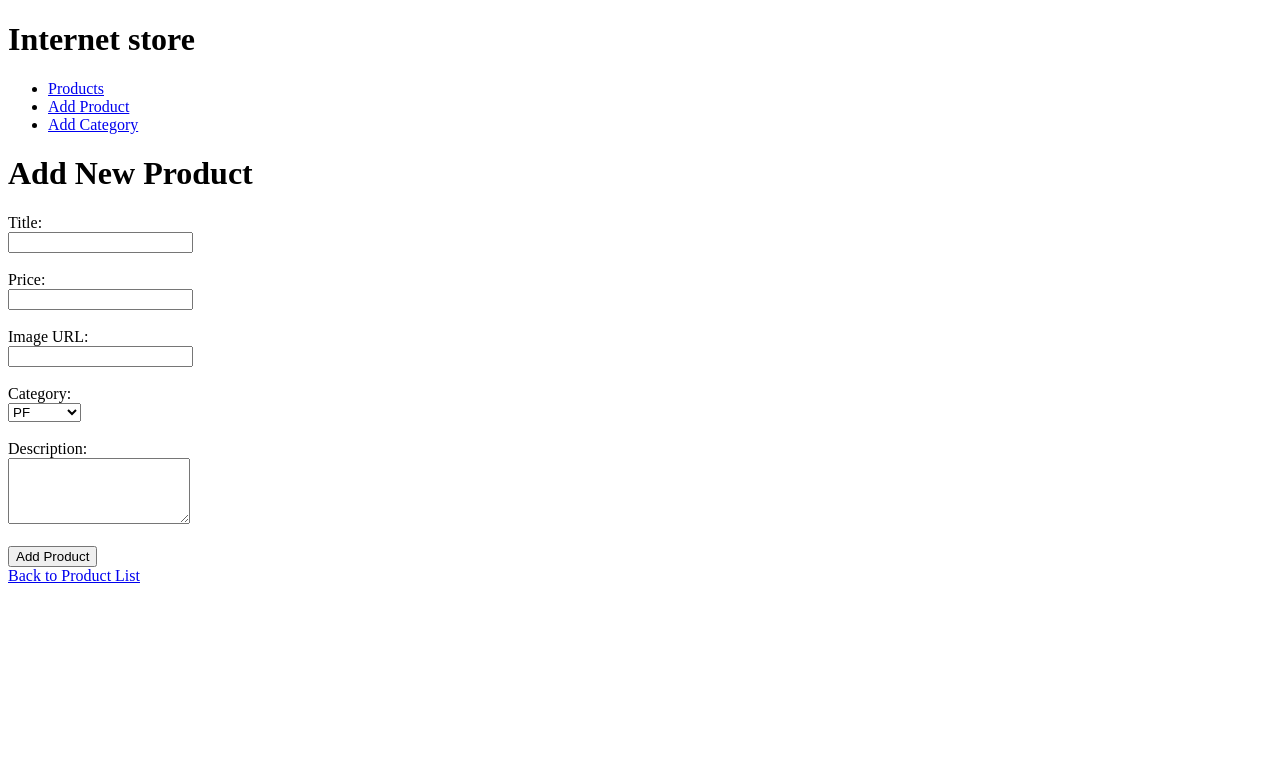
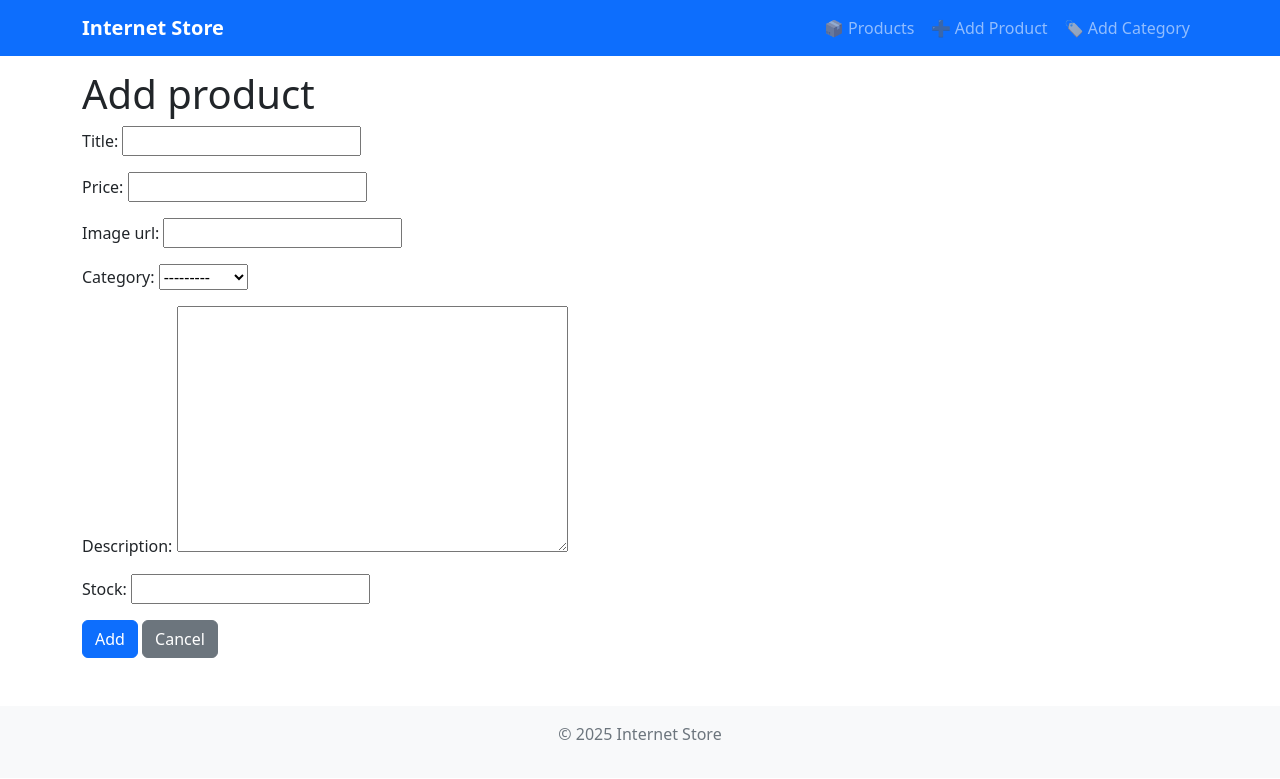
Before and after one commit to Talgatst/internet_store, a Django app: page /products/add/ in a window 1280 px wide. Shown: the top 779 px of the page. Run offline with Django 5.2, Linux system fonts and the light colour scheme; data comes from the database, SQL or seed files in the repository; both versions use the stored data as it was after the commit.

Commit message:
итоговая лабороторка

```diff
--- a/templates/base.html
+++ b/templates/base.html
@@ -3,25 +3,62 @@
 <head>
     <meta charset="UTF-8">
     <meta name="viewport" content="width=device-width, initial-scale=1.0">
-    <title>{% block title %}Internet shop{% endblock %}</title>
+    <title>{% block title %}Internet Store{% endblock %}</title>
+
+    <link href="https://cdn.jsdelivr.net/npm/bootstrap@5.3.3/dist/css/bootstrap.min.css" rel="stylesheet">
+
+    <style>
+        body {
+            padding-top: 70px;
+        }
+        header {
+            margin-bottom: 2rem;
+        }
+        footer {
+            margin-top: 3rem;
+            padding: 1rem 0;
+            background: #f8f9fa;
+            text-align: center;
+            color: #6c757d;
+        }
+        .navbar-brand {
+            font-weight: 600;
+        }
+    </style>
 </head>
 
-    <h1> Internet store</h1>
 <body>
-    <header>
-        <nav>
-            <ul>
-                <li><a href="/products/">Products</a></li>
-                <li><a href="/products/add/">Add Product</a></li>
-                <li><a href="/categories/add/">Add Category</a></li>
-            </ul>
-        </nav>
-    </header>
 
-    <main>
+    <nav class="navbar navbar-expand-lg navbar-dark bg-primary fixed-top">
+        <div class="container">
+            <a class="navbar-brand" href="/">Internet Store</a>
+            <button class="navbar-toggler" type="button" data-bs-toggle="collapse" data-bs-target="#navbarNav"
+                    aria-controls="navbarNav" aria-expanded="false" aria-label="Toggle navigation">
+                <span class="navbar-toggler-icon"></span>
+            </button>
+
+            <div class="collapse navbar-collapse" id="navbarNav">
+                <ul class="navbar-nav ms-auto">
+                    <li class="nav-item"><a class="nav-link" href="{% url 'product_list' %}">📦 Products</a></li>
+                    <li class="nav-item"><a class="nav-link" href="{% url 'product_add' %}">➕ Add Product</a></li>
+                    <li class="nav-item"><a class="nav-link" href="{% url 'category_add' %}">🏷 Add Category</a></li>
+                </ul>
+            </div>
+        </div>
+    </nav>
+
+
+    <main class="container">
         {% block content %}
         {% endblock %}
     </main>
 
+    <footer>
+        <p>&copy; {{ year|default:2025 }} Internet Store</p>
+    </footer>
+
+    <script src="https://cdn.jsdelivr.net/npm/bootstrap@5.3.3/dist/js/bootstrap.bundle.min.js"></script>
 </body>
 </html>
+
+</html>
--- a/templates/category_add.html
+++ b/templates/category_add.html
@@ -14,5 +14,4 @@
 
     <button type="submit">Add Category</button>
 </form>
-<a href="/">Back to Home</a>
 {% endblock %}
--- a/templates/product_add.html
+++ b/templates/product_add.html
@@ -25,7 +25,9 @@
     <label for="description">Description:</label><br>
     <textarea name="description" id="description" rows="4"></textarea><br><br>
 
+    <label>Stock:</label><br>
+    <input type="number" name="stock" min="0" value="0"><br><br>
+
     <button type="submit">Add Product</button>
 </form>
-<a href="/products/">Back to Product List</a>
 {% endblock %}
--- a/templates/product_detail.html
+++ b/templates/product_detail.html
@@ -8,6 +8,8 @@
 <p>Price: ${{ product.price }}</p>
 <p>Description: {{ product.description }}</p>
 <p>Added on: {{ product.created_at }}</p>
-<img src="{{ product.image_url }}" alt="{{ product.title }}">
-<a href="/products/">Back to Product List</a>
+<img src="{{ product.image_url }}" alt="{{ product.title }}" style="max-width:200px;">
+
+<a href="{% url 'product_edit' pk=product.pk %}" class="btn btn-warning">Edit</a>
+<a href="{% url 'product_delete' pk=product.pk %}" class="btn btn-danger">Delete</a>
 {% endblock %}
--- /dev/null
+++ b/templates/product_form.html
@@ -0,0 +1,13 @@
+{% extends 'base.html' %}
+
+{% block content %}
+  <h1>{{ title }}</h1>
+
+  <form method="post">
+      {% csrf_token %}
+      {{ form.as_p }}
+
+      <button type="submit" class="btn btn-primary">{{ button_text }}</button>
+      <a href="{% url 'product_list' %}" class="btn btn-secondary">Cancel</a>
+  </form>
+{% endblock %}
--- /dev/null
+++ b/webapp/forms.py
@@ -0,0 +1,21 @@
+# forms.py
+from django import forms
+from django.core.validators import MinValueValidator
+from webapp.models import Product
+
+
+class ProductForm(forms.ModelForm):
+    class Meta:
+        model = Product
+        fields = ['title', 'price', 'image_url', 'category', 'description', 'stock',]
+
+    price = forms.DecimalField(
+        max_digits=7,
+        decimal_places=2,
+        min_value=0,
+        label='Price'
+    )
+    stock = forms.IntegerField(
+        min_value=0,
+        label='Stock'
+    )
--- a/webapp/models.py
+++ b/webapp/models.py
@@ -1,4 +1,5 @@
 from django.db import models
+from django.core.validators import MinValueValidator
 
 
 class Category(models.Model):
@@ -14,8 +15,9 @@
     description = models.TextField(blank=True, null=True)
     category = models.ForeignKey(Category, on_delete=models.CASCADE)
     created_at = models.DateTimeField(auto_now_add=True)
-    price = models.DecimalField(max_digits=10, decimal_places=2)
+    price = models.DecimalField(max_digits=7, decimal_places=2, validators=[MinValueValidator(0)])
     image_url = models.URLField()
+    stock = models.IntegerField(validators=[MinValueValidator(0)], default=0)
 
     def __str__(self):
         return self.title
--- a/webapp/urls.py
+++ b/webapp/urls.py
@@ -1,10 +1,13 @@
 from django.urls import path
-from webapp.views import product_view, products_view, product_add_view, category_add_view
+from webapp.views import (product_view, products_view, product_add_view, category_add_view, product_edit_view,
+                          product_delete_view)
 
 urlpatterns = [
-    path('',products_view, name='product_list'),
+    path('', products_view, name='product_list'),
     path('products/', products_view, name='product_list'),
     path('products/<int:pk>/', product_view, name='product_detail'),
     path('products/add/', product_add_view, name='product_add'),
     path('categories/add/', category_add_view, name='category_add'),
+    path('products/<int:pk>/edit/', product_edit_view, name='product_edit'),
+    path('products/<int:pk>/delete/', product_delete_view, name='product_delete'),
 ]
--- a/webapp/views.py
+++ b/webapp/views.py
@@ -1,10 +1,11 @@
 from django.shortcuts import render, get_object_or_404, redirect
 from webapp.models import Product, Category
+from webapp.forms import ProductForm
 
 
 def products_view(request):
-    products = Product.objects.all()
-    return render(request, 'products_list.html', {'products': products})
+    products = Product.objects.filter(stock__gte=1).order_by('category__name', 'title')
+    return render(request, 'product_list.html', {'products': products})
 
 
 def product_view(request, pk):
@@ -14,23 +15,19 @@
 
 def product_add_view(request):
     if request.method == 'POST':
-        title = request.POST.get('title')
-        price = request.POST.get('price')
-        image_url = request.POST.get('image_url')
-        category_id = request.POST.get('category')
-        description = request.POST.get('description')
-        category = Category.objects.get(id=category_id)
-        product = Product.objects.create(
-            title=title,
-            price=price,
-            image_url=image_url,
-            category=category,
-            description=description
-        )
-        return redirect(f'/products/{product.id}/')
+        form = ProductForm(request.POST)
+        if form.is_valid():
+            product = form.save()
+            return redirect('product_detail', pk=product.pk)
+    else:
+        form = ProductForm()
 
-    categories = Category.objects.all()
-    return render(request, 'product_add.html', {'categories': categories})
+    context = {
+        'form': form,
+        'title': 'Add product',
+        'button_text': 'Add'
+    }
+    return render(request, 'product_form.html', context)
 
 
 def category_add_view(request):
@@ -44,3 +41,29 @@
         return redirect('/')
 
     return render(request, 'category_add.html')
+
+
+def product_edit_view(request, pk):
+    product = get_object_or_404(Product, pk=pk)
+    if request.method == 'POST':
+        form = ProductForm(request.POST, instance=product)
+        if form.is_valid():
+            form.save()
+            return redirect('product_detail', pk=pk)
+    else:
+        form = ProductForm(instance=product)
+
+    context = {
+        'form': form,
+        'title': 'Edit product',
+        'button_text': 'Edit'
+    }
+    return render(request, 'product_form.html', context)
+
+
+def product_delete_view(request, pk):
+    product = get_object_or_404(Product, pk=pk)
+    if request.method == 'POST':
+        product.delete()
+        return redirect('product_list')
+    return render(request, 'product_delete.html', {'product': product})
```
Also changed, not shown: templates/product_delete.html (added, +13 -0 lines), templates/product_edit.html (added, +14 -0 lines), templates/product_list.html (added, +34 -0 lines), templates/products_list.html (deleted, +0 -14 lines), webapp/fixtures/dump.json (+62 -1 lines), webapp/migrations/0002_product_stock_alter_product_price.py (added).
